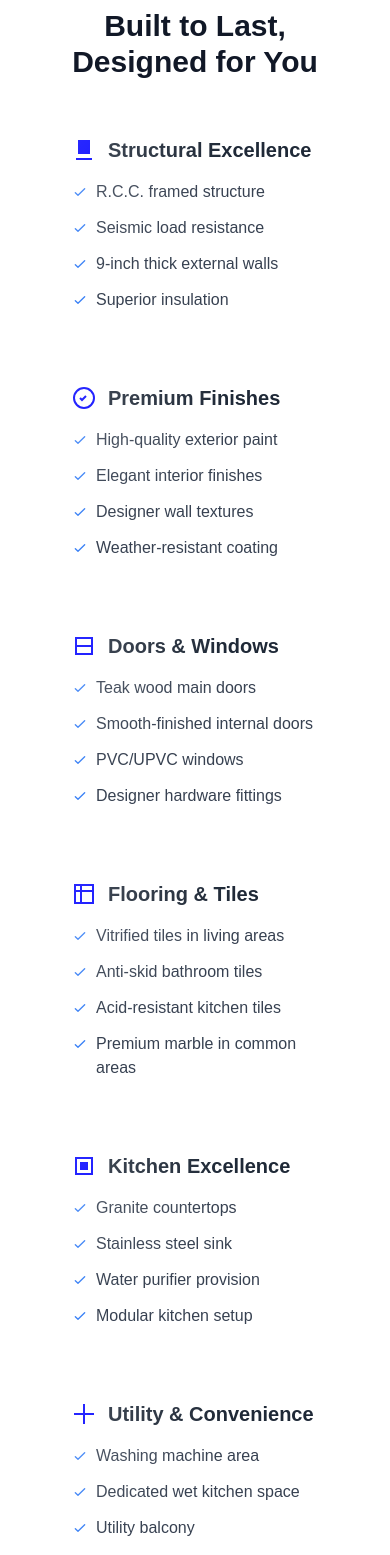
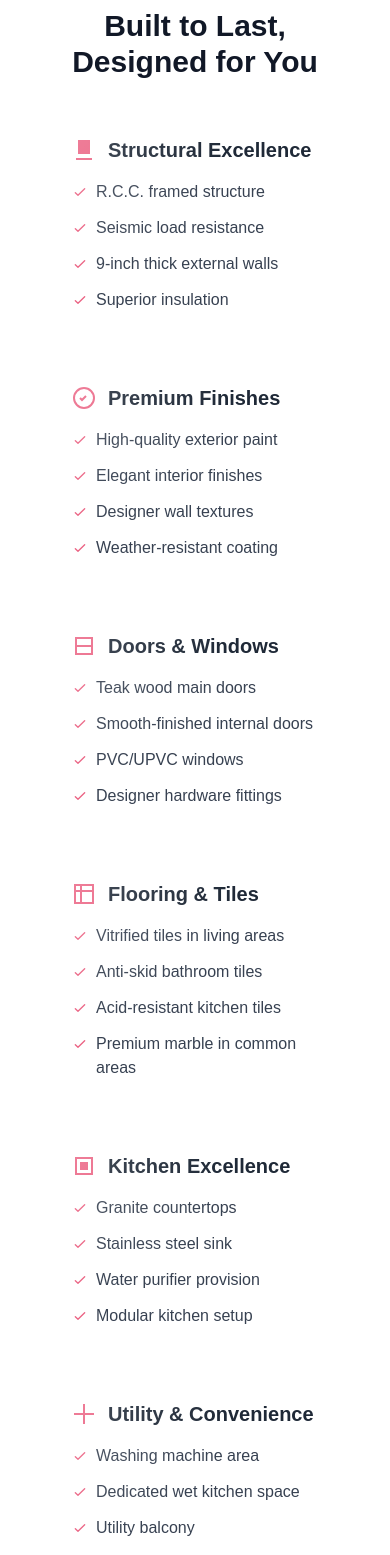
Before and after one commit to laxminilayam/laxminam, a React (Create React App) app: page / in a window 390 px wide. Shown: the part 8280-9835 px from the top of the page. Built offline with nearby package versions, Linux system fonts and the light colour scheme.

Commit message:
should be last change

```diff
--- a/src/components/Amenities.js
+++ b/src/components/Amenities.js
@@ -102,8 +102,8 @@ const Amenities = () => {
                             title: "Structural Excellence",
                             icon: (
                                 <svg width="24" height="24" viewBox="0 0 24 24" fill="none" xmlns="http://www.w3.org/2000/svg">
-                                    <path d="M4 22h16v-2H4v2z" fill="blue"/>
-                                    <path d="M6 2h12v14H6V2z" fill="blue"/>
+                                    <path d="M4 22h16v-2H4v2z" fill="#EB6484"/>
+                                    <path d="M6 2h12v14H6V2z" fill="#EB6484"/>
                                 </svg>
                             ),
                             items: [
@@ -117,8 +117,8 @@ const Amenities = () => {
                             title: "Premium Finishes",
                             icon: (
                                 <svg width="24" height="24" viewBox="0 0 24 24" fill="none" xmlns="http://www.w3.org/2000/svg">
-                                    <circle cx="12" cy="12" r="10" stroke="blue" strokeWidth="2"/>
-                                    <path d="M8 12l2 2 4-4" stroke="blue" strokeWidth="2" fill="none"/>
+                                    <circle cx="12" cy="12" r="10" stroke="#EB6484" strokeWidth="2"/>
+                                    <path d="M8 12l2 2 4-4" stroke="#EB6484" strokeWidth="2" fill="none"/>
                                 </svg>
                             ),
                             items: [
@@ -132,8 +132,8 @@ const Amenities = () => {
                             title: "Doors & Windows",
                             icon: (
                                 <svg width="24" height="24" viewBox="0 0 24 24" fill="none" xmlns="http://www.w3.org/2000/svg">
-                                    <rect x="4" y="4" width="16" height="16" stroke="blue" strokeWidth="2"/>
-                                    <line x1="4" y1="12" x2="20" y2="12" stroke="blue" strokeWidth="2"/>
+                                    <rect x="4" y="4" width="16" height="16" stroke="#EB6484" strokeWidth="2"/>
+                                    <line x1="4" y1="12" x2="20" y2="12" stroke="#EB6484" strokeWidth="2"/>
                                 </svg>
                             ),
                             items: [
@@ -147,8 +147,8 @@ const Amenities = () => {
                             title: "Flooring & Tiles",
                             icon: (
                                 <svg width="24" height="24" viewBox="0 0 24 24" fill="none" xmlns="http://www.w3.org/2000/svg">
-                                    <rect x="3" y="3" width="18" height="18" stroke="blue" strokeWidth="2"/>
-                                    <path d="M3 9h18M9 3v18" stroke="blue" strokeWidth="2"/>
+                                    <rect x="3" y="3" width="18" height="18" stroke="#EB6484" strokeWidth="2"/>
+                                    <path d="M3 9h18M9 3v18" stroke="#EB6484" strokeWidth="2"/>
                                 </svg>
                             ),
                             items: [
@@ -162,8 +162,8 @@ const Amenities = () => {
                             title: "Kitchen Excellence",
                             icon: (
                                 <svg width="24" height="24" viewBox="0 0 24 24" fill="none" xmlns="http://www.w3.org/2000/svg">
-                                    <path d="M4 4h16v16H4V4z" stroke="blue" strokeWidth="2"/>
-                                    <rect x="8" y="8" width="8" height="8" fill="blue"/>
+                                    <path d="M4 4h16v16H4V4z" stroke="#EB6484" strokeWidth="2"/>
+                                    <rect x="8" y="8" width="8" height="8" fill="#EB6484"/>
                                 </svg>
                             ),
                             items: [
@@ -177,8 +177,8 @@ const Amenities = () => {
                             title: "Utility & Convenience",
                             icon: (
                                 <svg width="24" height="24" viewBox="0 0 24 24" fill="none" xmlns="http://www.w3.org/2000/svg">
-                                    <path d="M2 12h20" stroke="blue" strokeWidth="2"/>
-                                    <path d="M12 2v20" stroke="blue" strokeWidth="2"/>
+                                    <path d="M2 12h20" stroke="#EB6484" strokeWidth="2"/>
+                                    <path d="M12 2v20" stroke="#EB6484" strokeWidth="2"/>
                                 </svg>
                             ),
                             items: [
@@ -216,7 +216,7 @@ const Amenities = () => {
                                                     transition={{ delay: itemIndex * 0.1 }}
                                                     className="flex items-start space-x-2"
                                                 >
-                                                    <span className="text-blue-500 mt-1">
+                                                    <span className="text-[#EB6484] mt-1">
                                                         <svg className="w-4 h-4" fill="none" stroke="currentColor" viewBox="0 0 24 24">
                                                             <path strokeLinecap="round" strokeLinejoin="round" strokeWidth="2" d="M5 13l4 4L19 7" />
                                                         </svg>
--- a/src/components/Contact.js
+++ b/src/components/Contact.js
@@ -21,10 +21,10 @@ const Contact = () => {
                     animate={{ opacity: 1, y: 0 }}
                     transition={{ duration: 0.5 }}
                 >
-                    <h2 className="text-4xl font-bold text-transparent bg-clip-text bg-gradient-to-r from-blue-600 to-purple-800">
+                    <h2 className="text-4xl font-bold text-[#EB6484]">
                         Contact Us
                     </h2>
-                    <div className="w-24 h-1 bg-gradient-to-r from-blue-600 to-purple-800 mx-auto mt-4 rounded-full"></div>
+                    <div className="w-24 h-1 bg-gradient-to-r from-[#F8D1D0] to-[#EB6484] mx-auto mt-4 rounded-full"></div>
                     <p className="mt-4 text-gray-700 text-lg">Your Journey to Lakshmi Nilayam Starts Here</p>
                 </motion.div>
 
@@ -38,8 +38,8 @@ const Contact = () => {
                         transition={{ duration: 0.5, delay: 0.2 }}
                     >
                         <div className="flex items-center mb-4">
-                            <MapPinIcon className="w-6 h-6 text-blue-700 mr-2" />
-                            <h3 className="text-3xl font-bold text-blue-700">Location:</h3>
+                            <MapPinIcon className="w-6 h-6 text-[#EB6484] mr-2" />
+                            <h3 className="text-3xl font-bold text-[#EB6484]">Location:</h3>
                         </div>
                         <p className="text-gray-600 mb-4 pl-8">
                             Your Dream home Awaits at<br />
@@ -56,8 +56,8 @@ const Contact = () => {
                         transition={{ duration: 0.5, delay: 0.2 }}
                     >
                         <div className="flex items-center mb-4">
-                            <PhoneIcon className="w-6 h-6 text-blue-700 mr-2" />
-                            <h3 className="text-3xl font-bold text-blue-700">Call Now:</h3>
+                            <PhoneIcon className="w-6 h-6 text-[#EB6484] mr-2" />
+                            <h3 className="text-3xl font-bold text-[#EB6484]">Call Now:</h3>
                         </div>
                         <p className="text-gray-600 pl-8">
                             Phone: +91 94409 96805<br />
@@ -78,7 +78,7 @@ const Contact = () => {
                 >
                     <Link
                         to="/privacy-policy"
-                        className="text-blue-600 hover:text-blue-800 underline font-medium"
+                        className="text-[#EB6484] underline font-medium"
                     >
                         Privacy Policy
                     </Link>
--- a/src/components/EnquiryForm.js
+++ b/src/components/EnquiryForm.js
@@ -64,7 +64,7 @@ const EnquiryForm = () => {
                         </div>
                         <button
                             type="submit"
-                            className="w-full md:w-auto px-8 py-3 bg-blue-600 text-white rounded-lg hover:bg-blue-700 transition-colors"
+                            className="w-full md:w-auto px-8 py-3 bg-gradient-to-r from-[#F8D1D0] to-[#EB6484] text-white rounded-lg hover:bg-blue-700 transition-colors"
                         >
                             Submit Enquiry
                         </button>
--- a/src/components/PrivacyPolicy.js
+++ b/src/components/PrivacyPolicy.js
@@ -67,7 +67,7 @@ const PrivacyPolicy = () => {
             transition={{ duration: 0.5 }}
         >
             <div className="max-w-4xl mx-auto">
-                <h1 className="text-4xl font-bold mb-8 text-blue-700">Privacy Policy</h1>
+                <h1 className="text-4xl font-bold mb-8 text-gradient-to-r from-[#F8D1D0] to-[#EB6484]">Privacy Policy</h1>
 
                 <div className="prose prose-lg">
                     <p className="mb-4">Welcome to Laxmi Nilayam</p>
@@ -140,7 +140,7 @@ const PrivacyPolicy = () => {
                 <div className="mt-8">
                     <Link
                         to="/"
-                        className="inline-block bg-blue-600 text-white px-6 py-2 rounded-lg hover:bg-blue-700 transition-colors"
+                        className="inline-block bg-gradient-to-r from-[#F8D1D0] to-[#EB6484] text-white px-6 py-2 rounded-lg hover:bg-blue-700 transition-colors"
                     >
                         Back to Home
                     </Link>
```
